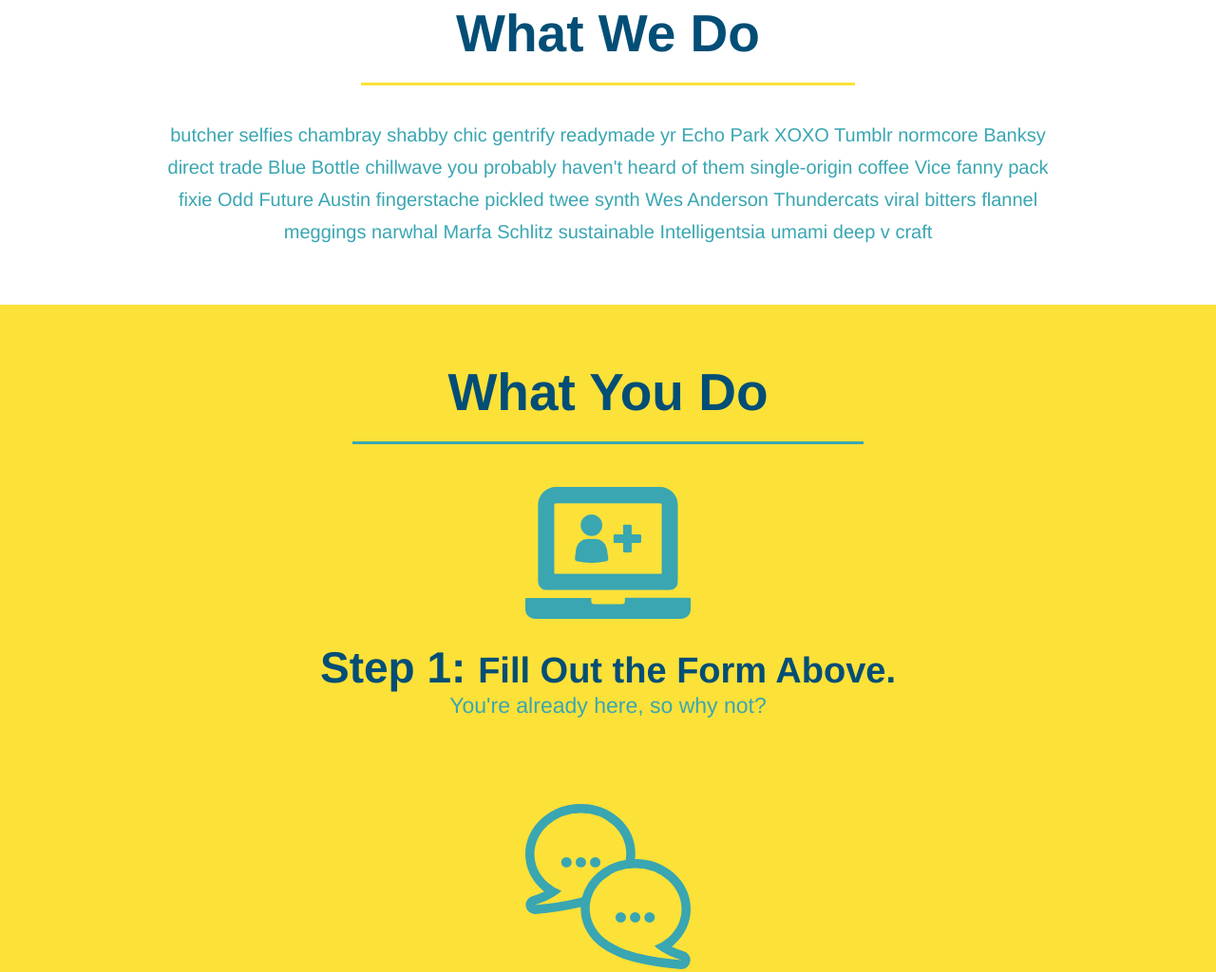
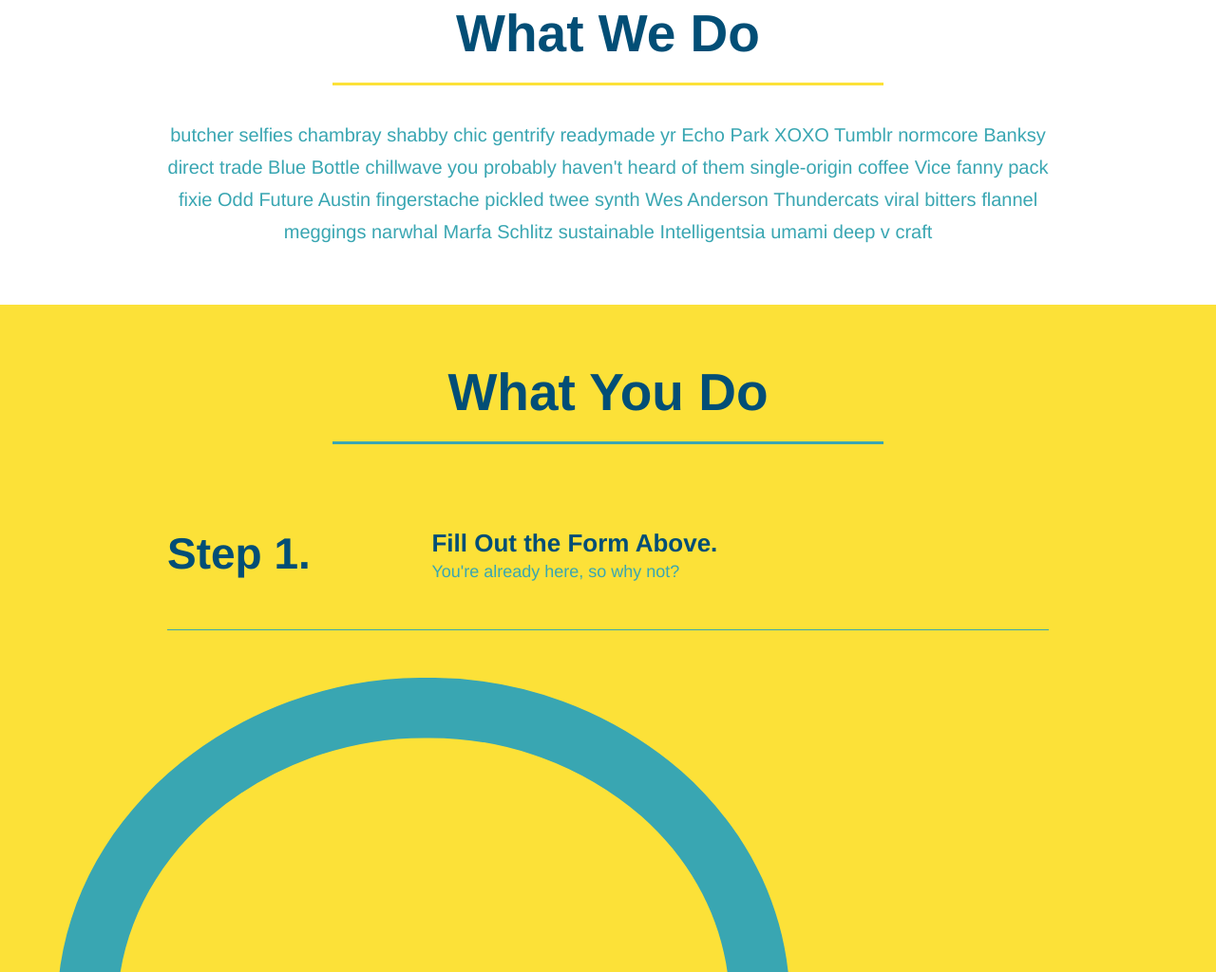
Before and after one commit to ladytrell/run-buddy, a plain HTML site: page index.html in a window 1280 px wide. Shown: the part 1239-2263 px from the top of the page at 95% size. Drawn offline with Linux system fonts and the light colour scheme.

Commit message:
add flexbox to the steps

```diff
--- a/assets/css/style.css
+++ b/assets/css/style.css
@@ -4,14 +4,6 @@
     padding: 0;
     /*Ignore padding in overall width*/
     box-sizing: border-box;
-}
-
-.text-left {
-    text-align: left;
-}
-
-.text-right {
-    text-align: right;
 }
 
 body {
@@ -130,10 +122,11 @@ button {
 .section-title {
     font-size: 55px;
     color: #024e76;
-    margin-bottom: 35px;
-    padding: 0 100px 20px 100px;
-    display: inline-block;
     border-bottom: 3px solid;
+    padding-bottom: 20px;
+    text-align: center;
+    margin: 0 auto 35px auto;
+    width: 50%;
 }
 
 .primary-border {
@@ -145,53 +138,76 @@ button {
 }
 
 /*What We Do Style*/
-.intro {
-    text-align: center;
-}
-
 .intro p {
     line-height: 1.7;
     color: #39a6b2;
     width: 80%;
     font-size: 20px;
     margin: 0 auto;
+    text-align: center;
 }
 /*What We Do Style End*/
 
 /*What We You Style*/
 .steps {
-    text-align: center;
     background: #fce138;
 }
 
-.steps div {
-    margin-bottom: 80px;
+.step {
+    margin: 50px auto;
+    padding-bottom: 50px;
+    width: 80%;
+    border-bottom: 1px solid #39a6b2;
+    display: flex;
+    flex-wrap: wrap;
+    align-items: center;
+    justify-content: space-between;
 }
 
-.steps img {
-    width: 15%;
-    margin: 10px 0;
+.step h3 {
+    color: #024e76;
+    font-size: 46px;
+    flex: 1 30%;
 }
 
-.steps h3 {
-    color: #024e76;
-    font-size: 46px;
-    margin-top: 10px;
+.step-info {
+    flex: 2 70%;
+    display: flex;
+    flex-wrap: wrap;
+    align-items: center;
 }
 
-.steps span {
-    font-size: 38px;
+.step-text {
+    flex: 12;
 }
 
-.steps p {
+.step-text p {
     color: #39a6b2;
-    font-size: 23px;
+    font-size: 18px;
+}
+
+.step-img {
+    flex: 1 12%;
+    margin-right: 20px;
+}
+
+.step-img img {
+    max-width: 100%;
+}
+
+.step-text {
+    flex: 12;
+}
+
+.step-text h4 {
+    font-size: 26px;
+    line-height: 1.5;
+    color: #024e76;
 }
 /*What You Do Style End*/
 
 /*Meet The Trainers Style*/
 .trainers {
-    text-align: center;
 }
 
 .trainer {
@@ -232,7 +248,6 @@ button {
 
 /*Reach Out Style*/
 .contact{
-    text-align: center;
     background-color: #024e76;
 }
 
@@ -297,4 +312,17 @@ footer a {
 
 section {
     padding: 60px;
-  }
+}
+
+
+.text-left {
+    text-align: left;
+}
+
+.text-right {
+    text-align: right;
+}
+
+.flex-row {
+    display: flex;
+}
--- a/index.html
+++ b/index.html
@@ -77,23 +77,37 @@
 
   <!-- "what we do" section -->
   <section id="what-we-do"  class="intro">
+    <div class="flex-row">
       <h2 class="section-title primary-border">What We Do</h2>
+    </div>
+
+    <div class="flex-row">
       <p>
         butcher selfies chambray shabby chic gentrify readymade yr Echo Park XOXO Tumblr normcore Banksy direct trade Blue Bottle chillwave you probably haven't heard of them single-origin coffee Vice fanny pack fixie Odd Future Austin fingerstache pickled twee synth Wes Anderson Thundercats viral bitters flannel meggings narwhal Marfa Schlitz sustainable Intelligentsia umami deep v craft
       </p>
+    </div>
   </section>
 
   <!-- "what you do" section -->
   <section id="what-you-do" class="steps">
+    <div class="flex-row">
       <h2 class="section-title secondary-border">
         What You Do
       </h2>
+    </div>
 
-    <div>
+    <div class="step">
+      <h3>Step 1.</h3>
+      <div class="step-info">
         <!-- insert this img element -->
+        <div class=""step-img">
           <img src="./assets/images/step-1.svg" alt="" />
-      <h3>Step 1: <span>Fill Out the Form Above.</span></h3>
+        </div>
+        <div class="step-text">
+          <h4>Fill Out the Form Above.</h4>
           <p>You're already here, so why not?</p>
+        </div>
+      </div>
     </div>
 
     <div>
@@ -117,9 +131,12 @@
 
   <!-- "meet the trainers" section -->
   <section id="your-trainers" class="trainers">
+    <div class="flex-row">
       <h2 class="section-title primary-border">
         Meet The Trainers
       </h2>
+  </div>
+
     <!-- first trainer bio -->
     <article class="trainer">
       <img src="./assets/images/trainer-1.jpg" alt="Arron Stephens in his workout clothes, ready to pump iron" />
@@ -161,7 +178,10 @@
 
   <!-- "reach out" section -->
   <section id="reach-out" class="contact">
+    <div class="flex-row">
       <h2 class="section-title secondary-border">Reach Out</h2>
+    </div>
+
     <div class="contact-info">
       <iframe src="https://www.google.com/maps/embed?pb=!1m18!1m12!1m3!1d11313.458983486695!2d-93.25097489621548!3d44.854868881811484!2m3!1f0!2f0!3f0!3m2!1i1024!2i768!4f13.1!3m3!1m2!1s0x87f62f6c393c612d%3A0xb3c6f1806e78286b!2sMall%20of%20America%C2%AE!5e0!3m2!1sen!2sus!4v1644269451947!5m2!1sen!2sus"
         style="border:0;"
```
Lines whose indentation alone changed are shown as unchanged.
